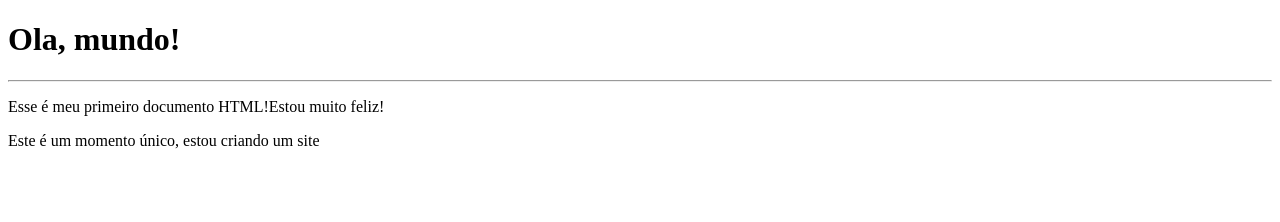
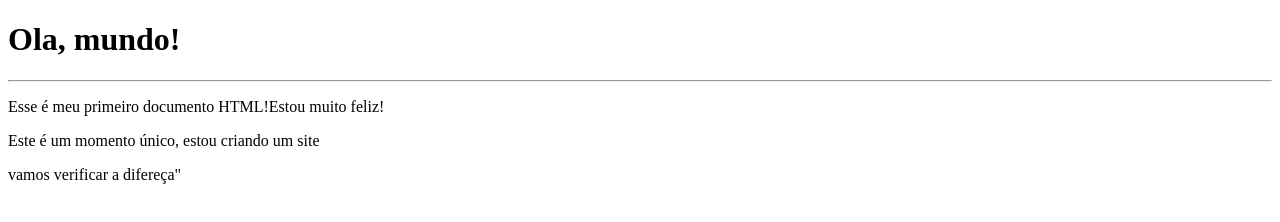
Before and after one commit to Jandercezario/Meu-Primeiro-Projeto, a plain HTML site: page index.html in a window 1280 px wide. Drawn offline with Linux system fonts and the light colour scheme.

Commit message:
primeito commit

```diff
--- a/index.html
+++ b/index.html
@@ -10,6 +10,7 @@
     <hr>
     <p>Esse é meu primeiro documento HTML!Estou muito feliz!</p>
     <p>Este é um momento único, estou criando um site</p>
+    <p>vamos verificar a difereça"</p>
 
 
 </body>
```
